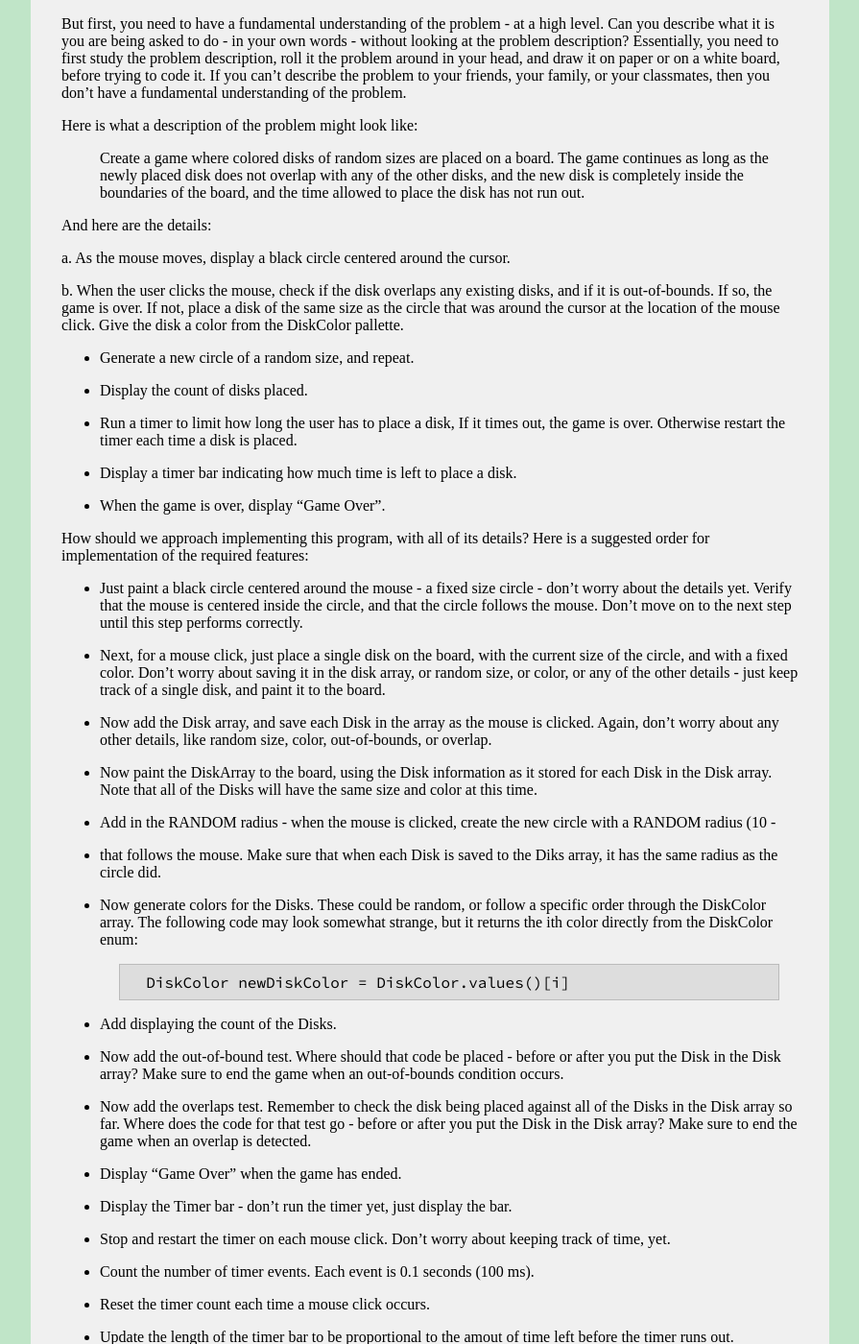
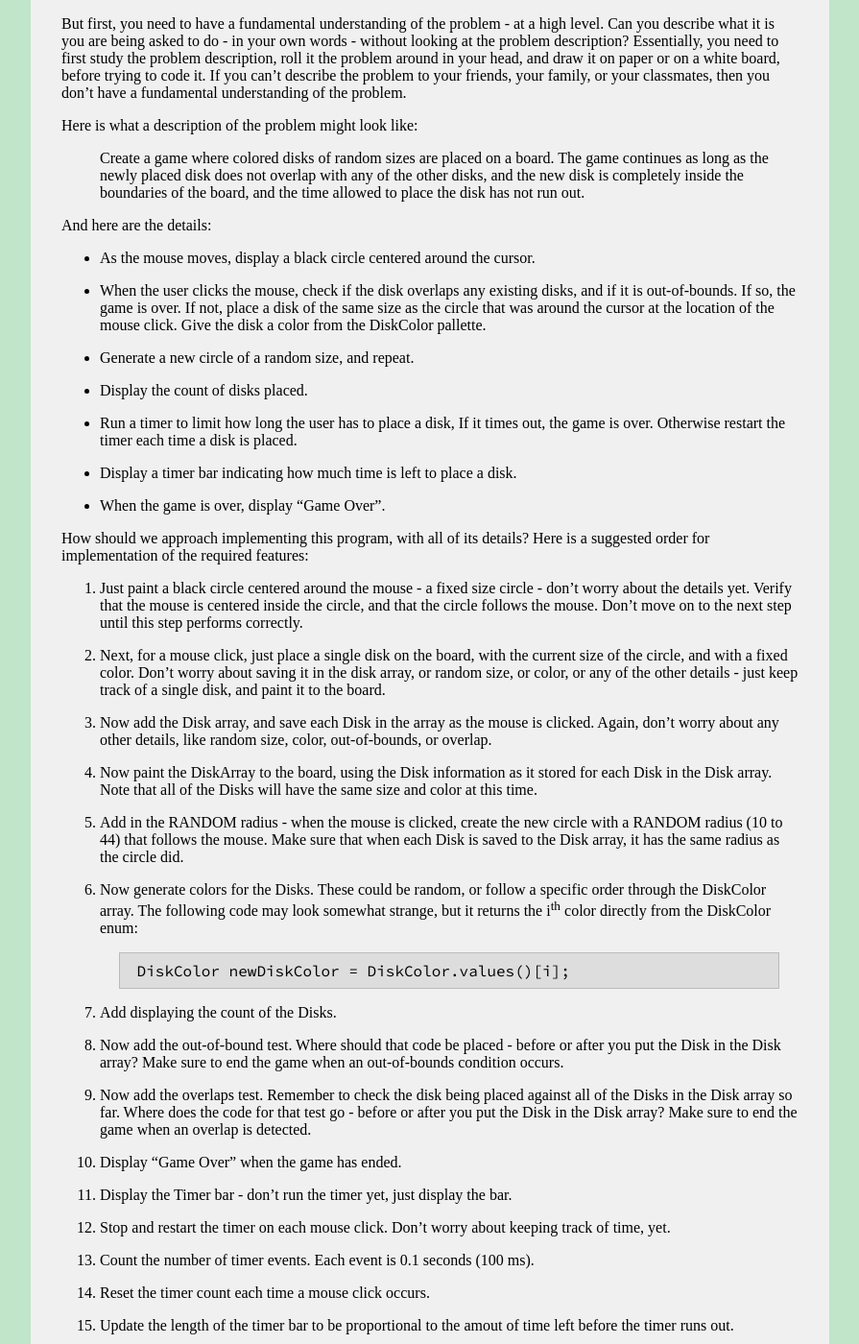
Before and after one commit to ycpcs/cs201-fall2016, a Jekyll site: the page built from assign/assign03.md, in a window 1280 px wide and 1400 px high, scrolled down 5145 px. Shown: the whole window at 96% size, without its empty margins (192-1087 px from the left). Built offline with Jekyll 4.4.1, drawn with Linux system fonts in a browser that asks for light colours; some web fonts are replaced.

Commit message:
edits to agile approach to Disk game

```diff
--- a/assign/assign03.md
+++ b/assign/assign03.md
@@ -206,9 +206,9 @@ Here is what a description of the problem might look like:
 
 And here are the details:
 
-a. As the mouse moves, display a black circle centered around the cursor.
+* As the mouse moves, display a black circle centered around the cursor.
 
-b. When the user clicks the mouse, check if the disk overlaps any existing disks, and if it is out-of-bounds.  If so, the game is over.  If not, place a disk of the same size as the circle that was around the cursor at the location of the mouse click.  Give the disk a color from the DiskColor pallette.
+* When the user clicks the mouse, check if the disk overlaps any existing disks, and if it is out-of-bounds.  If so, the game is over.  If not, place a disk of the same size as the circle that was around the cursor at the location of the mouse click.  Give the disk a color from the DiskColor pallette.
 
 * Generate a new circle of a random size, and repeat.
 
@@ -222,40 +222,39 @@ b. When the user clicks the mouse, check if the disk overlaps any existing disks
 
 How should we approach implementing this program, with all of its details?  Here is a suggested order for implementation of the required features:
 
-* Just paint a black circle centered around the mouse - a fixed size circle - don't worry about the details yet.  Verify that the mouse is centered inside the circle, and that the circle follows the mouse.  Don't move on to the next step until this step performs correctly.
+1. Just paint a black circle centered around the mouse - a fixed size circle - don't worry about the details yet.  Verify that the mouse is centered inside the circle, and that the circle follows the mouse.  Don't move on to the next step until this step performs correctly.
 
-* Next, for a mouse click, just place a single disk on the board, with the current size of the circle, and with a fixed color.  Don't worry about saving it in the disk array, or random size, or color, or any of the other details - just keep track of a single disk, and paint it to the board.
+1. Next, for a mouse click, just place a single disk on the board, with the current size of the circle, and with a fixed color.  Don't worry about saving it in the disk array, or random size, or color, or any of the other details - just keep track of a single disk, and paint it to the board.
 
-* Now add the Disk array, and save each Disk in the array as the mouse is clicked.  Again, don't worry about any other details, like random size, color, out-of-bounds, or overlap.
+1. Now add the Disk array, and save each Disk in the array as the mouse is clicked.  Again, don't worry about any other details, like random size, color, out-of-bounds, or overlap.
 
-* Now paint the DiskArray to the board, using the Disk information as it stored for each Disk in the Disk array.  Note that all of the Disks will have the same size and color at this time.
+1. Now paint the DiskArray to the board, using the Disk information as it stored for each Disk in the Disk array.  Note that all of the Disks will have the same size and color at this time.
 
-* Add in the RANDOM radius - when the mouse is clicked, create the new circle with a RANDOM radius (10 -
-* that follows the mouse.  Make sure that when each Disk is saved to the Diks array, it has the same radius as the circle did.
+1. Add in the RANDOM radius - when the mouse is clicked, create the new circle with a RANDOM radius (10 to 44) that follows the mouse.  Make sure that when each Disk is saved to the Disk array, it has the same radius as the circle did.
 
-* Now generate colors for the Disks.  These could be random, or follow a specific order through the DiskColor array.  The following code may look somewhat strange, but it returns the ith color directly from the DiskColor enum:
+1. Now generate colors for the Disks.  These could be random, or follow a specific order through the DiskColor array.  The following code may look somewhat strange, but it returns the i<sup>th</sup> color directly from the DiskColor enum:
 
-        DiskColor newDiskColor = DiskColor.values()[i]
+        DiskColor newDiskColor = DiskColor.values()[i];
 
-* Add displaying the count of the Disks.
+1. Add displaying the count of the Disks.
 
-* Now add the out-of-bound test.  Where should that code be placed - before or after you put the Disk in the Disk array?  Make sure to end the game when an out-of-bounds condition occurs.
+1. Now add the out-of-bound test.  Where should that code be placed - before or after you put the Disk in the Disk array?  Make sure to end the game when an out-of-bounds condition occurs.
 
-* Now add the overlaps test.  Remember to check the disk being placed against all of the Disks in the Disk array so far.  Where does the code for that test go - before or after you put the Disk in the Disk array?  Make sure to end the game when an overlap is detected.
+1. Now add the overlaps test.  Remember to check the disk being placed against all of the Disks in the Disk array so far.  Where does the code for that test go - before or after you put the Disk in the Disk array?  Make sure to end the game when an overlap is detected.
 
-* Display "Game Over" when the game has ended.
+1. Display "Game Over" when the game has ended.
 
-* Display the Timer bar - don't run the timer yet, just display the bar.
+1. Display the Timer bar - don't run the timer yet, just display the bar.
 
-* Stop and restart the timer on each mouse click.  Don't worry about keeping track of time, yet.
+1. Stop and restart the timer on each mouse click.  Don't worry about keeping track of time, yet.
 
-* Count the number of timer events.  Each event is 0.1 seconds (100 ms).
+1. Count the number of timer events.  Each event is 0.1 seconds (100 ms).
 
-* Reset the timer count each time a mouse click occurs.
+1. Reset the timer count each time a mouse click occurs.
 
-* Update the length of the timer bar to be proportional to the amout of time left before the timer runs out.
+1. Update the length of the timer bar to be proportional to the amout of time left before the timer runs out.
 
-* End the game when the timer reaches the time out value.
+1. End the game when the timer reaches the time out value.
 
 The basic strategy is to work on one task at a time, and get that task working, before moving on to the next task.  Always get your code running correctly for the current task, first.
 
```
